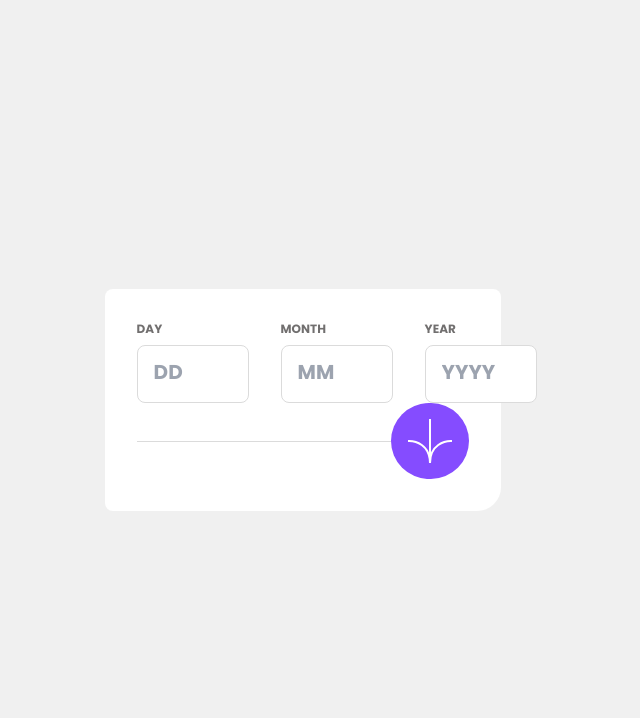
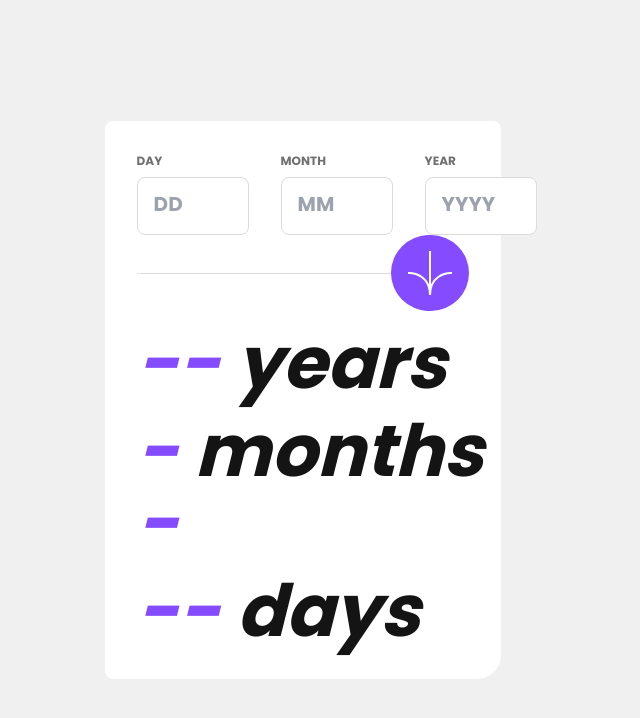
Before and after one commit to viniciusvalmeida/age-calculator-app, a Next.js app: page / in a window 1280 px wide. Shown: the top 718 px of the page, without its empty margins (337-977 px from the left). Built offline with nearby package versions, Linux system fonts and the light colour scheme.

Commit message:
feat: result component

```diff
--- a/app/page.tsx
+++ b/app/page.tsx
@@ -1,9 +1,11 @@
+import AgeResult from "@/components/AgeResult";
 import BirthForm from "@/components/BirthForm";
 
 export default function Home() {
 	return (
-		<main className="bg-neutral-white rounded-lg rounded-br-3xl p-8 w-[31%]">
+		<main className="bg-neutral-white rounded-lg rounded-br-3xl p-8 w-[31%] flex flex-col gap-4">
 			<BirthForm />
+			<AgeResult />
 		</main>
 	);
 }
--- /dev/null
+++ b/components/AgeResult.tsx
@@ -0,0 +1,13 @@
+"use client";
+
+import Result from "./Result";
+
+export default function AgeResult() {
+	return (
+		<>
+			<Result value="--" type="years" />
+			<Result value="--" type="months" />
+			<Result value="--" type="days" />
+		</>
+	);
+}
--- /dev/null
+++ b/components/Result.tsx
@@ -0,0 +1,19 @@
+"use client";
+
+type ResultProps = {
+	value: string;
+	type: string;
+};
+
+export default function Result({ value, type }: ResultProps) {
+	return (
+		<div className="flex space-x-4">
+			<span className="text-primary-purple text-7xl font-bold italic">
+				{value}
+			</span>
+			<span className="text-neutral-off-black text-7xl font-bold italic">
+				{type}
+			</span>
+		</div>
+	);
+}
```
